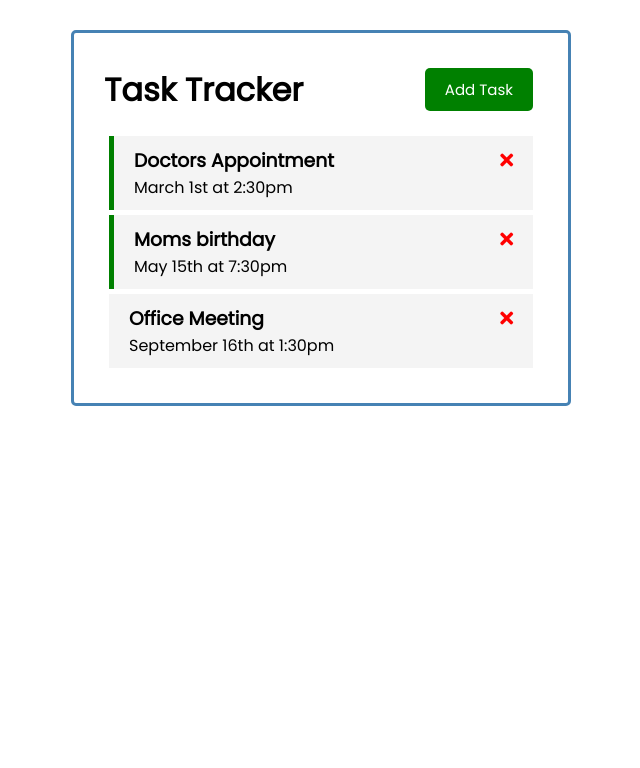
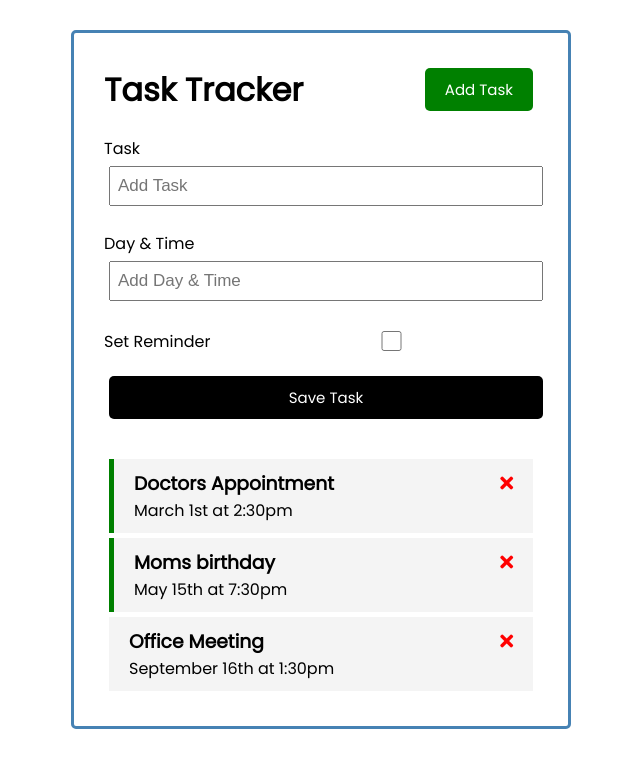
Before and after one commit to dlt-v/vue-todo-app, a Vue app: page / in a window 1280 px wide. Both pictures are taken after a click on the button "Add Task". Shown: the top 768 px of the page, without its empty margins (319-959 px from the left). Built offline with nearby package versions, Linux system fonts and the light colour scheme.

Commit message:
Added 'AddTask' component and made it toggable

```diff
--- a/src/App.vue
+++ b/src/App.vue
@@ -1,67 +1,78 @@
 <template>
     <div class="container">
-  <Header title="Task Tracker"/>
-  <Tasks @toggleReminder="toggleReminder" @deleteTask="deleteTask" :tasks="tasks"/>
+        <Header title="Task Tracker" @toggleAddTask="toggleAddTask"/>
+        <AddTask @addTask="addTask"  v-if="showAddTask"/>
+        <Tasks
+            @toggleReminder="toggleReminder"
+            @deleteTask="deleteTask"
+            :tasks="tasks"
+        />
     </div>
 </template>
 
 <script>
-import Header from './components/Header';
-import Tasks from './components/Tasks';
+import Header from "./components/Header";
+import Tasks from "./components/Tasks";
+import AddTask from "./components/AddTask";
 
 export default {
     name: "App",
     components: {
         Header,
         Tasks,
-
+        AddTask
     },
     data() {
         return {
-      tasks: []
-    }
+            tasks: [],
+            showAddTask: false
+        };
     },
     methods: {
+        toggleAddTask() {
+            this.showAddTask = !this.showAddTask;
+            console.log('?Hello');
+        },
+        addTask(newTask) {
+            this.tasks = [...this.tasks, newTask];
+        },
         deleteTask(id) {
-      if(confirm('Are you sure?')) {
-        this.tasks = this.tasks.filter((task) => task.id !== id)
-
+            if (confirm("Are you sure?")) {
+                this.tasks = this.tasks.filter(task => task.id !== id);
             }
         },
         toggleReminder(id) {
-        this.tasks = this.tasks.map( task =>
-          task.id === id ? {...task, reminder: !task.reminder} : task)
-
+            this.tasks = this.tasks.map(task =>
+                task.id === id ? { ...task, reminder: !task.reminder } : task
+            );
         }
     },
-  emits: ['deleteTask', 'toggleReminder'],
     created() {
         this.tasks = [
             {
                 id: 1,
-        text: 'Doctors Appointment',
-        day: 'March 1st at 2:30pm',
-        reminder: true,
+                text: "Doctors Appointment",
+                day: "March 1st at 2:30pm",
+                reminder: true
             },
             {
                 id: 2,
-        text: 'Moms birthday',
-        day: 'May 15th at 7:30pm',
-        reminder: true,
+                text: "Moms birthday",
+                day: "May 15th at 7:30pm",
+                reminder: true
             },
             {
                 id: 3,
-        text: 'Office Meeting',
-        day: 'September 16th at 1:30pm',
-        reminder: false,
-      },
-    ]
-  },
+                text: "Office Meeting",
+                day: "September 16th at 1:30pm",
+                reminder: false
+            }
+        ];
+    }
 };
 </script>
 
 <style lang="scss">
-
 @import url("https://fonts.googleapis.com/css2?family=Poppins:wght@300;400&display=swap");
 
 * {
--- /dev/null
+++ b/src/components/AddTask.vue
@@ -0,0 +1,95 @@
+<template>
+    <form @submit="onSubmit" class="add-form">
+        <div class="form-control">
+            <label>Task</label>
+            <input
+                type="text"
+                name="text"
+                v-model="text"
+                placeholder="Add Task"
+            />
+        </div>
+        <div class="form-control">
+            <label>Day & Time</label>
+            <input
+                type="text"
+                name="day"
+                v-model="day"
+                placeholder="Add Day & Time"
+            />
+        </div>
+        <div class="form-control form-control-check">
+            <label>Set Reminder</label>
+            <input type="checkbox" v-model="reminder" name="reminder" />
+        </div>
+
+        <input type="submit" value="Save Task" class="btn btn-block" />
+    </form>
+</template>
+
+<script>
+export default {
+    name: "AddTask",
+    data() {
+        return {
+            text: '',
+            day: '',
+            reminder: false
+        }
+    },
+    methods: {
+        onSubmit(e) {
+            e.preventDefault()
+
+            if(!this.text) {
+                alert('Please add a task name.')
+                return
+            }
+
+            const newTask = {
+                id: Math.floor(Math.random() * 10000),
+                text: this.text,
+                day: this.day,
+                reminder: this.reminder
+            }
+
+            this.text = ''
+            this.day = ''
+            this.reminder = false
+
+            this.$emit('addTask', newTask);
+        }
+    }
+};
+</script>
+
+<style scoped>
+.add-form {
+    margin-bottom: 40px;
+}
+.form-control {
+    margin: 20px 0;
+}
+.form-control label {
+    display: block;
+}
+.form-control input {
+    width: 100%;
+    height: 40px;
+    margin: 5px;
+    padding: 3px 7px;
+    font-size: 17px;
+}
+.form-control-check {
+    display: flex;
+    align-items: center;
+    justify-content: space-between;
+}
+.form-control-check label {
+    flex: 1;
+}
+.form-control-check input {
+    flex: 2;
+    height: 20px;
+}
+</style>
--- a/src/components/Button.vue
+++ b/src/components/Button.vue
@@ -17,7 +17,8 @@
     },
     methods: {
         onClick() {
-            console.log('click');
+            this.$emit('toggleAddTask')
+            console.log("Emitting 'toggleAddTask to Header'");
         }
     }
 }
--- a/src/components/Header.vue
+++ b/src/components/Header.vue
@@ -1,25 +1,36 @@
 <template>
     <header>
-        <h1>{{title}}</h1>
-        <Button text="Add Task" color="green"/>
+        <h1>{{ title }}</h1>
+        <Button
+            @toggleAddTask="toggleAddTask"
+            text="Add Task"
+            color="green"
+        />
     </header>
 </template>
 
 <script>
-import Button from './Button.vue';
+import Button from "./Button.vue";
 
 export default {
-    name: 'Header',
+    name: "Header",
     props: {
         title: {
             type: String,
             default: "Hello World!"
         }
     },
+    methods: {
+        toggleAddTask() {
+            this.$emit('toggleAddTask')
+            console.log("Taken 'toggleAddTask' from button component.");
+            console.log("Emitted 'toggleAddTask' to app component.");
+        }
+    },
     components: {
         Button
     }
-}
+};
 </script>
 
 <style style="scss">
```
Lines whose indentation alone changed are shown as unchanged.
